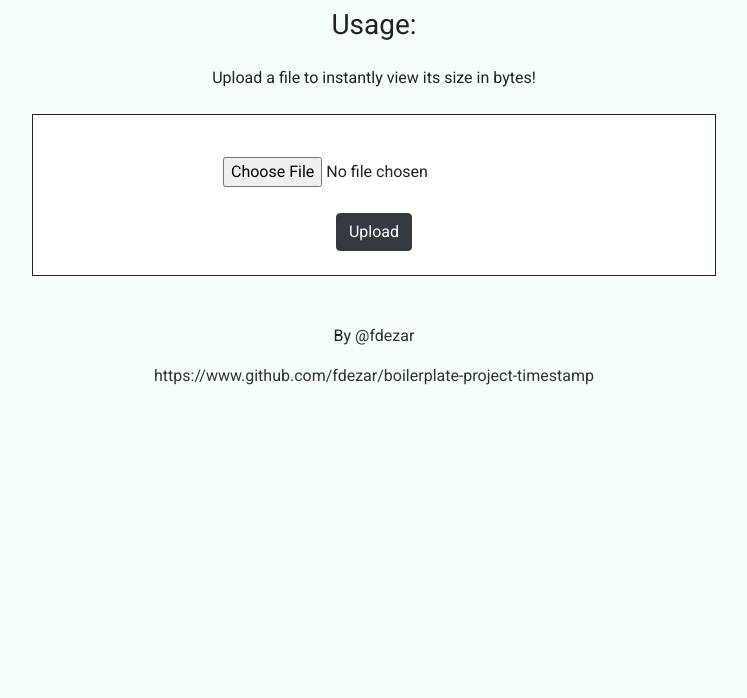
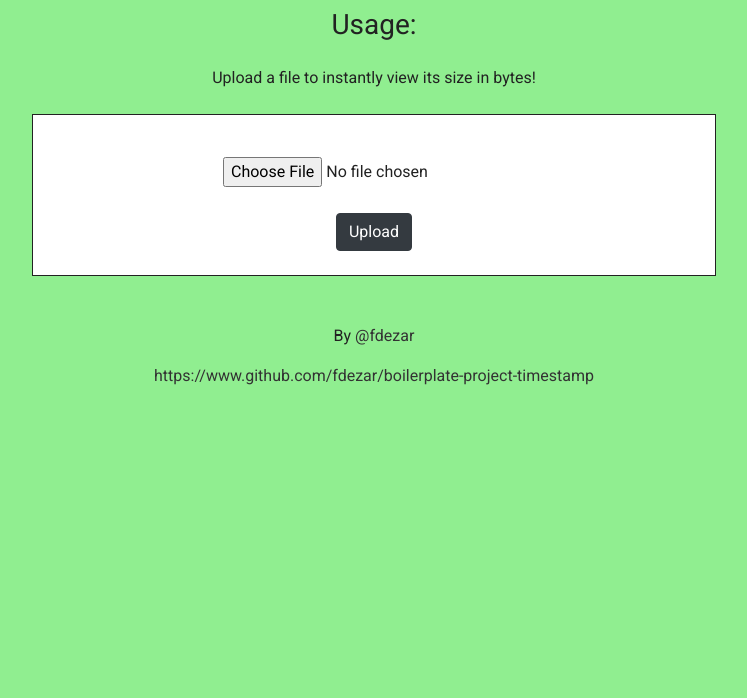
Before and after one commit to fdezar/boilerplate-project-filemetadata, a website: page views/index.html in a window 1280 px wide. Shown: the part 102-800 px from the top of the page, without its empty margins (266-1013 px from the left). Drawn offline with nearby package versions, Linux system fonts and the light colour scheme; files that its build step writes are made by us from their sources.

Commit message:
some minor changes

```diff
--- a/index.js
+++ b/index.js
@@ -7,11 +7,9 @@ const upload = multer();
 var app = express();
 
 app.use(cors());
-// app.use('/public', express.static(process.cwd() + '/public'));
 app.use(express.static(__dirname + '/public'));
 
 app.get('/', function (req, res) {
-  // res.sendFile(process.cwd() + '/views/index.html');
   res.sendFile(__dirname + '/views/index.html');
 });
 
--- a/public/style.css
+++ b/public/style.css
@@ -2,7 +2,7 @@ body {
   font-family: 'Roboto', sans-serif;
   font-size: 16px;
   color: #222;
-  background-color: mintcream;
+  background-color: lightgreen;
   text-align: center;
 }
 
```
Also changed, not shown: views/index.html (+0 -2 lines).
